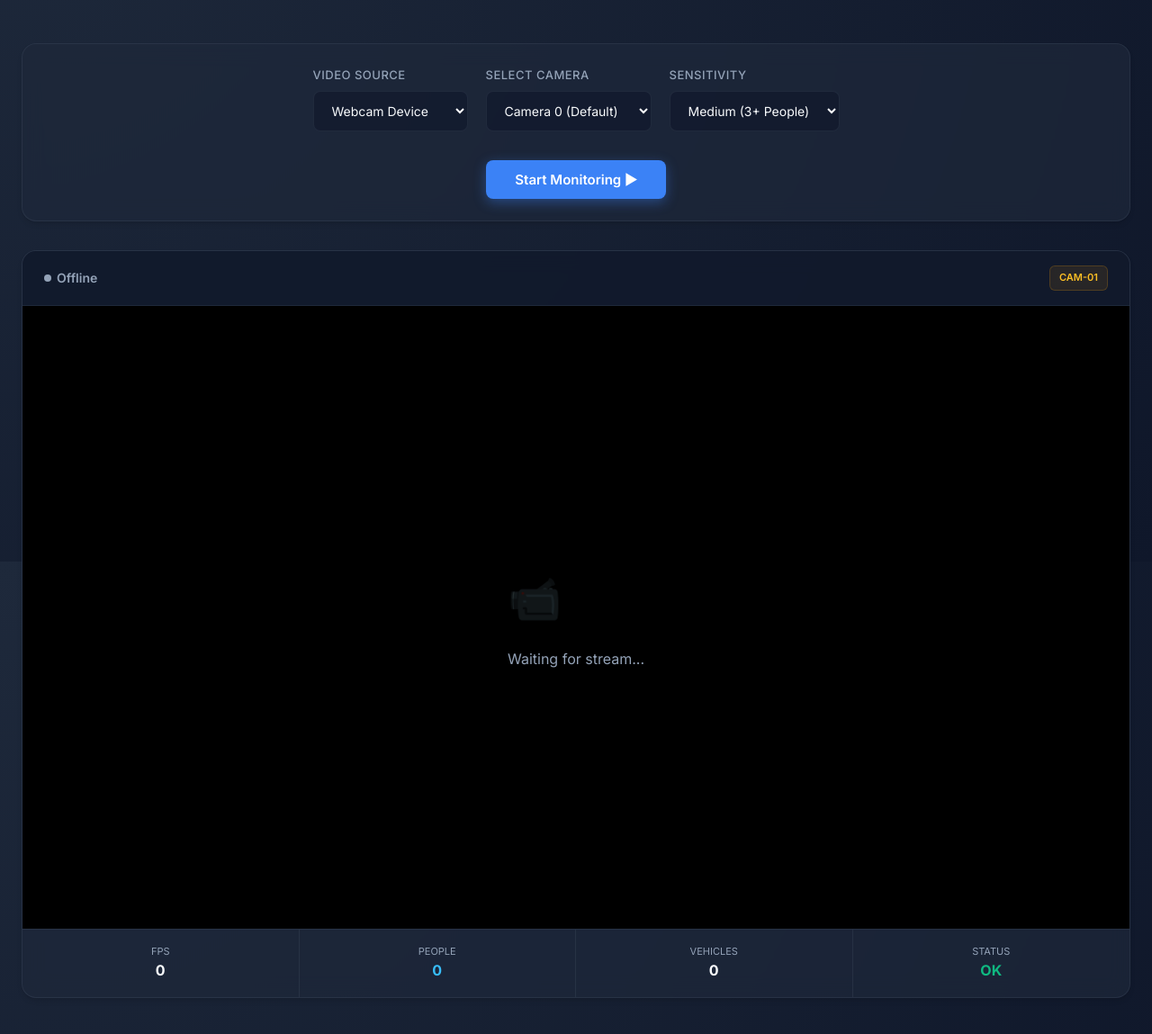
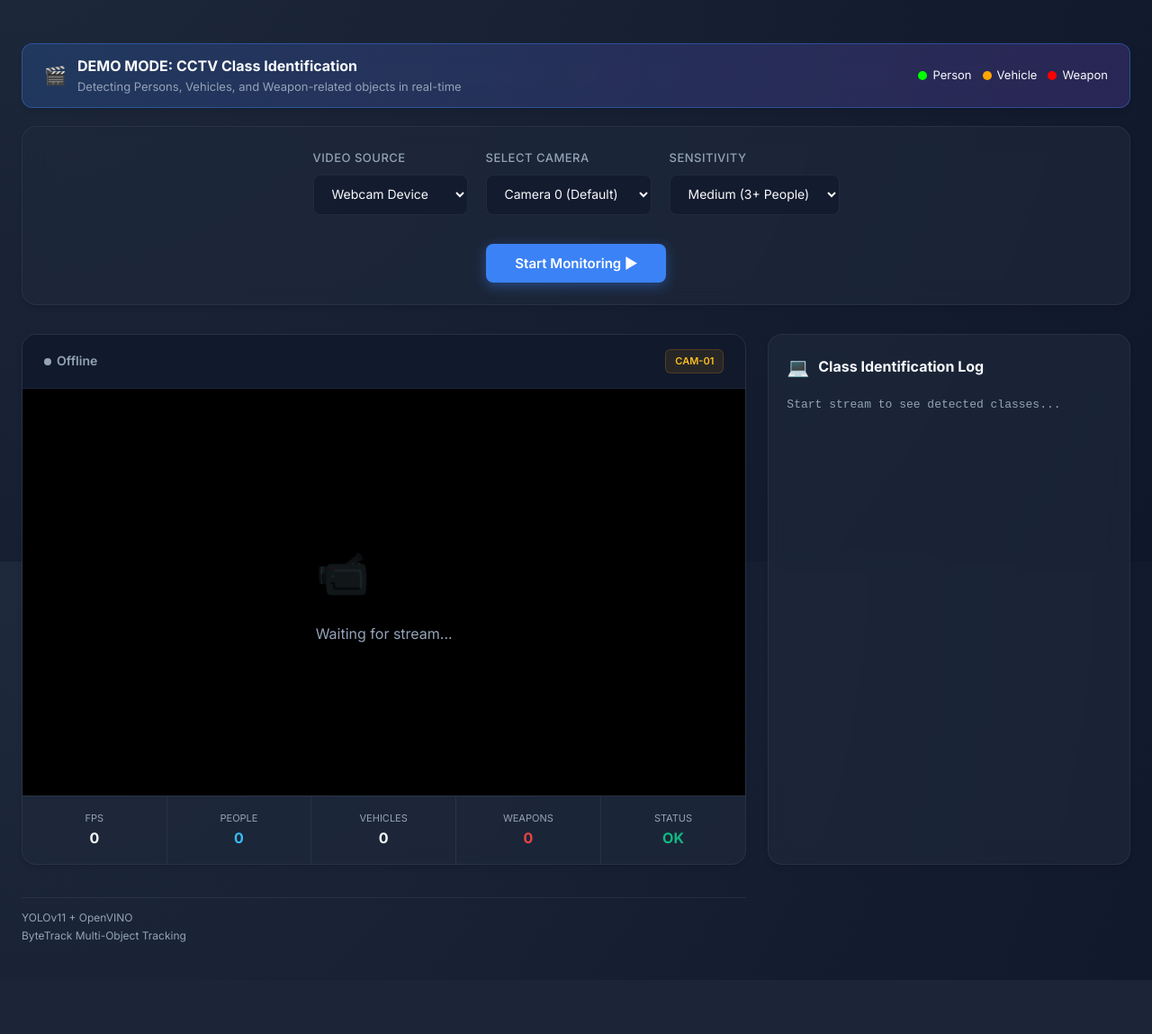
Before and after one commit to saadkhan2003/CCTV_Video_Anomaly_Detection, a FastAPI app: page /live in a window 1280 px wide. Shown: the part 176-1325 px from the top of the page at 90% size. After the commit the page ends 1265 px from the top, so only its background shows below. Run offline with FastAPI, Linux system fonts and the light colour scheme.

Commit message:
feat: add fake camera test suite (RTSP/HTTP/MJPEG) and weapon/detection summary
- Add test_cameras/ with RTSP (Docker mediamtx) and HTTP MJPEG fake camera servers
- Add download_samples.sh for fetching free test videos (crowd, knife, traffic, fighting)
- Add weapon_count and detections_summary to live stream status
- Add demo mode banner and class identification log panel to live.html
- httpcam.py and test_streams.sh read from static/videos/samples/

```diff
--- a/src/detection/live_stream.py
+++ b/src/detection/live_stream.py
@@ -175,7 +175,9 @@ class LiveStreamDetector:
             "is_anomaly": self.current_results.get("is_anomaly", False),
             "person_count": self.current_results.get("person_count", 0),
             "vehicle_count": self.current_results.get("vehicle_count", 0),
-            "anomaly_types": self.current_results.get("anomaly_types", [])
+            "weapon_count": self.current_results.get("weapon_count", 0),
+            "anomaly_types": self.current_results.get("anomaly_types", []),
+            "detections_summary": self.current_results.get("detections_summary", []),
         }
 
 
--- a/templates/live.html
+++ b/templates/live.html
@@ -94,6 +94,24 @@
             </nav>
         </header>
 
+        <!-- Demo Mode Banner -->
+        <div class="glass" style="padding: 12px 24px; border-radius: var(--radius-md); margin-bottom: 20px; background: linear-gradient(90deg, rgba(59,130,246,0.2), rgba(139,92,246,0.2)); border: 1px solid rgba(59,130,246,0.4);">
+            <div style="display: flex; align-items: center; justify-content: space-between; flex-wrap: wrap; gap: 12px;">
+                <div style="display: flex; align-items: center; gap: 12px;">
+                    <span style="font-size: 20px;">&#127916;</span>
+                    <div>
+                        <div style="font-weight: 700; color: var(--text-primary);">DEMO MODE: CCTV Class Identification</div>
+                        <div style="font-size: 13px; color: var(--text-secondary);">Detecting Persons, Vehicles, and Weapon-related objects in real-time</div>
+                    </div>
+                </div>
+                <div style="display: flex; gap: 12px; font-size: 13px;">
+                    <span style="display: flex; align-items: center; gap: 6px;"><span style="width: 10px; height: 10px; border-radius: 50%; background: #00ff00;"></span> Person</span>
+                    <span style="display: flex; align-items: center; gap: 6px;"><span style="width: 10px; height: 10px; border-radius: 50%; background: #ffa500;"></span> Vehicle</span>
+                    <span style="display: flex; align-items: center; gap: 6px;"><span style="width: 10px; height: 10px; border-radius: 50%; background: #ff0000;"></span> Weapon</span>
+                </div>
+            </div>
+        </div>
+
         <!-- Toast Alert -->
         <div id="toast-alert" class="toast-alert">
             <span style="font-size: 24px;">&#128680;</span>
@@ -147,7 +165,7 @@
             </div>
         </div>
 
-        <div class="stream-grid">
+        <div class="stream-grid" style="grid-template-columns: 2fr 1fr; gap: 24px;">
             <div class="stream-card glass">
                 <div class="stream-header flex-between">
                     <div class="flex-center">
@@ -167,7 +185,7 @@
                 </div>
 
                 <div
-                    style="display: grid; grid-template-columns: repeat(4, 1fr); border-top: 1px solid var(--border-glass);">
+                    style="display: grid; grid-template-columns: repeat(5, 1fr); border-top: 1px solid var(--border-glass);">
                     <div style="padding: 16px; text-align: center; border-right: 1px solid var(--border-glass);">
                         <div style="font-size: 11px; text-transform: uppercase; color: var(--text-secondary);">FPS</div>
                         <div id="stat-fps" style="font-weight: 700; color: var(--text-primary);">0</div>
@@ -182,11 +200,33 @@
                         </div>
                         <div id="stat-vehicles" style="font-weight: 700; color: var(--text-primary);">0</div>
                     </div>
+                    <div style="padding: 16px; text-align: center; border-right: 1px solid var(--border-glass);">
+                        <div style="font-size: 11px; text-transform: uppercase; color: var(--text-secondary);">Weapons
+                        </div>
+                        <div id="stat-weapons" style="font-weight: 700; color: var(--danger);">0</div>
+                    </div>
                     <div style="padding: 16px; text-align: center;">
                         <div style="font-size: 11px; text-transform: uppercase; color: var(--text-secondary);">Status
                         </div>
                         <div id="stat-status" style="font-weight: 700; color: var(--success);">OK</div>
                     </div>
+                </div>
+            </div>
+
+            <!-- Class Identification Log Panel -->
+            <div class="glass" style="padding: 20px; border-radius: var(--radius-lg); display: flex; flex-direction: column; max-height: 600px;">
+                <div style="display: flex; align-items: center; gap: 10px; margin-bottom: 16px;">
+                    <span style="font-size: 20px;">&#128187;</span>
+                    <h3 style="margin: 0; font-size: 16px; color: var(--text-primary);">Class Identification Log</h3>
+                </div>
+                <div id="detection-log"
+                    style="flex: 1; overflow-y: auto; font-family: 'Courier New', monospace; font-size: 13px; line-height: 1.6; color: var(--text-secondary);"
+003e
+                    <div style="padding: 12px; text-align: center; opacity: 0.6;">Start stream to see detected classes...</div>
+                </div>
+                <div style="margin-top: 12px; padding-top: 12px; border-top: 1px solid var(--border-glass); font-size: 12px; color: var(--text-secondary);">
+                    <div>YOLOv11 + OpenVINO</div>
+                    <div>ByteTrack Multi-Object Tracking</div>
                 </div>
             </div>
         </div>
@@ -297,6 +337,7 @@
                 document.getElementById('stat-fps').textContent = data.fps || 0;
                 document.getElementById('stat-people').textContent = data.person_count || 0;
                 document.getElementById('stat-vehicles').textContent = data.vehicle_count || 0;
+                document.getElementById('stat-weapons').textContent = data.weapon_count || 0;
 
                 const statusEl = document.getElementById('stat-status');
                 const dotEl = document.getElementById('status-dot');
@@ -311,7 +352,49 @@
                     statusEl.style.color = 'var(--success)';
                     dotEl.className = 'status-dot live';
                 }
+
+                // Update class identification log
+                if (data.detections_summary && data.detections_summary.length > 0) {
+                    updateDetectionLog(data.detections_summary);
+                }
             } catch (e) { }
+        }
+
+        let logEntries = [];
+        const MAX_LOG_ENTRIES = 50;
+
+        function updateDetectionLog(detections) {
+            const logContainer = document.getElementById('detection-log');
+            const now = new Date().toLocaleTimeString();
+
+            detections.forEach(det => {
+                const categoryColor = det.category === 'person' ? '#00ff00' :
+                                      det.category === 'vehicle' ? '#ffa500' :
+                                      det.category === 'weapon' ? '#ff0000' : '#888888';
+                const entry = {
+                    id: det.id || '-',
+                    class: det.class_name,
+                    conf: (det.confidence * 100).toFixed(0),
+                    category: det.category,
+                    color: categoryColor,
+                    time: now
+                };
+                logEntries.unshift(entry);
+                if (logEntries.length > MAX_LOG_ENTRIES) logEntries.pop();
+            });
+
+            logContainer.innerHTML = logEntries.map(e => `
+                <div style="padding: 6px 8px; border-bottom: 1px solid var(--border-glass); display: flex; justify-content: space-between; align-items: center;">
+                    <div style="display: flex; align-items: center; gap: 8px;">
+                        <span style="width: 8px; height: 8px; border-radius: 50%; background: ${e.color}; display: inline-block;"></span>
+                        <span style="color: var(--text-primary); font-weight: 600;">${e.class}</span>
+                        <span style="color: var(--text-secondary); font-size: 11px;">ID:${e.id}</span>
+                    </div>
+                    <div style="font-size: 11px; color: var(--text-secondary);">
+                        ${e.conf}% · ${e.time}
+                    </div>
+                </div>
+            `).join('');
         }
 
         function showAlert(types) {
```
Also changed, not shown: src/detection/yolo_detector.py (+24 -0 lines), test_cameras/httpcam.py (added, +79 -0 lines), 2 other files.
